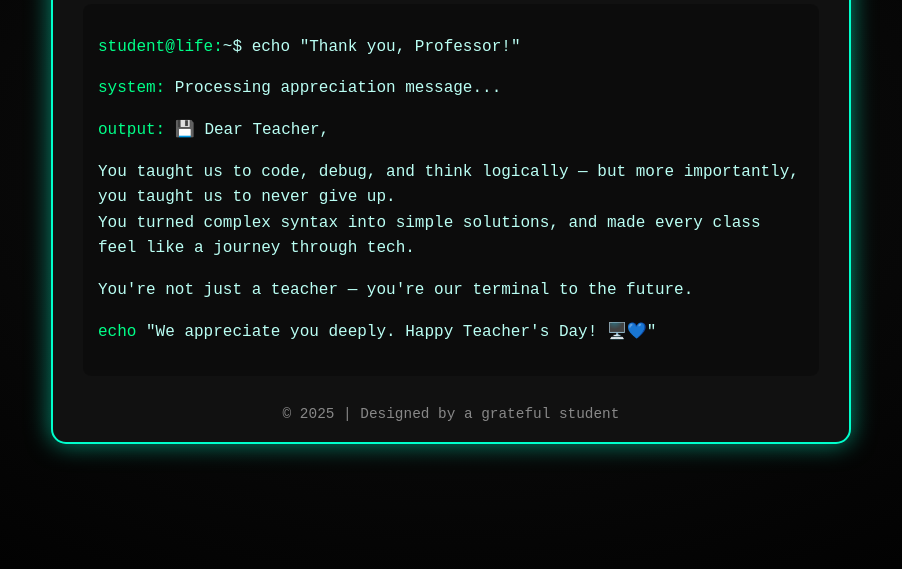
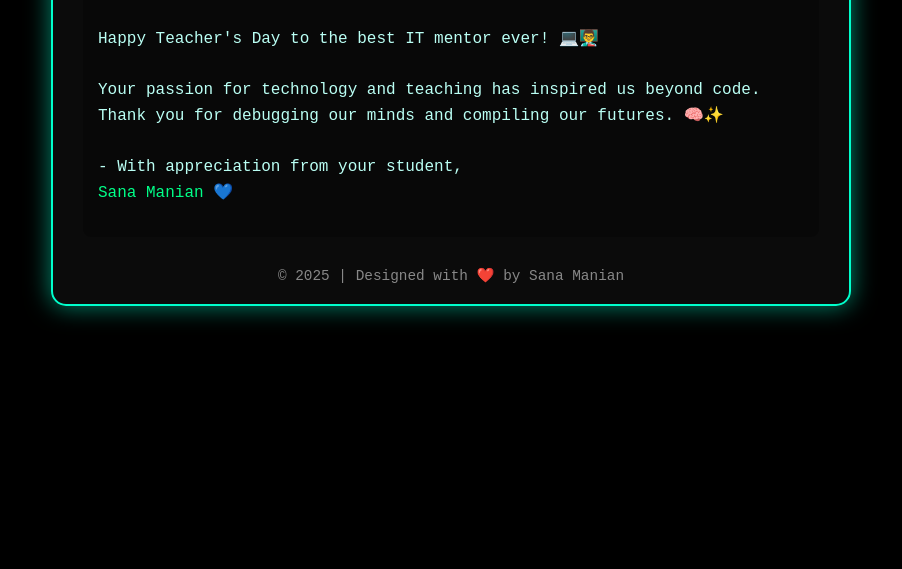
Before and after one commit to xzaliu/happy-teachers-day, a plain HTML site: page index.html in a window 1280 px wide. Shown: the part 231-800 px from the top of the page, without its empty margins (189-1091 px from the left). Drawn offline with Linux system fonts and the light colour scheme.

Commit message:
Update index.html

```diff
--- a/index.html
+++ b/index.html
@@ -9,27 +9,34 @@
       box-sizing: border-box;
     }
 
-    body {
+    html, body {
       margin: 0;
-      background: radial-gradient(#0f0f0f, #000);
+      padding: 0;
       font-family: 'Courier New', monospace;
+      height: 100%;
+      overflow: hidden;
+      background: black;
       color: #00ffcc;
-      display: flex;
-      align-items: center;
-      justify-content: center;
-      min-height: 100vh;
-      padding: 20px;
+    }
+
+    canvas {
+      position: fixed;
+      top: 0;
+      left: 0;
+      z-index: -1;
     }
 
     .terminal-box {
-      background-color: #111;
+      background-color: #111a;
       border: 2px solid #00ffcc;
       border-radius: 15px;
-      width: 100%;
+      width: 90%;
       max-width: 800px;
       padding: 20px 30px;
       box-shadow: 0 0 25px #00ffcc88;
+      margin: 50px auto;
       animation: fadeIn 1.5s ease;
+      backdrop-filter: blur(6px);
     }
 
     .terminal-header {
@@ -100,6 +107,8 @@
   </style>
 </head>
 <body>
+  <canvas id="matrix"></canvas>
+
   <div class="terminal-box">
     <div class="terminal-header">
       <div class="dot red"></div>
@@ -108,19 +117,57 @@
     </div>
     <h1>💻 Happy Teacher's Day 💡</h1>
     <div class="code">
-      <p><span class="highlight">student@life:</span>~$ echo "Thank you, Professor!"</p>
-      <p><span class="highlight">system:</span> Processing appreciation message...</p>
-      <p><span class="highlight">output:</span> 💾 Dear Teacher,</p>
-      <p>
-        You taught us to code, debug, and think logically — but more importantly, you taught us to never give up. <br>
-        You turned complex syntax into simple solutions, and made every class feel like a journey through tech.
+      <p><span class="highlight">$</span> echo "Happy Teacher's Day!"</p>
+      <p><br>
+        Happy Teacher's Day to the best IT mentor ever! 💻👨‍🏫<br><br>
+        Your passion for technology and teaching has inspired us beyond code. <br>
+        Thank you for debugging our minds and compiling our futures. 🧠✨<br><br>
+        - With appreciation from your student,<br>
+        <span class="highlight">Sana Manian 💙</span>
       </p>
-      <p>You're not just a teacher — you're our terminal to the future.</p>
-      <p><span class="highlight">echo</span> "We appreciate you deeply. Happy Teacher's Day! 🖥️💙"</p>
     </div>
     <footer>
-      &copy; 2025 | Designed by a grateful student
+      &copy; 2025 | Designed with ❤️ by Sana Manian
     </footer>
   </div>
+
+  <script>
+    const canvas = document.getElementById("matrix");
+    const ctx = canvas.getContext("2d");
+
+    canvas.height = window.innerHeight;
+    canvas.width = window.innerWidth;
+
+    const letters = "0101010100111011010011";
+    const fontSize = 14;
+    const columns = canvas.width / fontSize;
+    const drops = Array(Math.floor(columns)).fill(1);
+
+    function draw() {
+      ctx.fillStyle = "rgba(0, 0, 0, 0.05)";
+      ctx.fillRect(0, 0, canvas.width, canvas.height);
+
+      ctx.fillStyle = "#00ff88";
+      ctx.font = fontSize + "px monospace";
+
+      for (let i = 0; i < drops.length; i++) {
+        const text = letters[Math.floor(Math.random() * letters.length)];
+        ctx.fillText(text, i * fontSize, drops[i] * fontSize);
+
+        if (drops[i] * fontSize > canvas.height && Math.random() > 0.975) {
+          drops[i] = 0;
+        }
+        drops[i]++;
+      }
+    }
+
+    setInterval(draw, 50);
+
+    // Resize canvas when window resizes
+    window.addEventListener("resize", () => {
+      canvas.width = window.innerWidth;
+      canvas.height = window.innerHeight;
+    });
+  </script>
 </body>
 </html>
```
